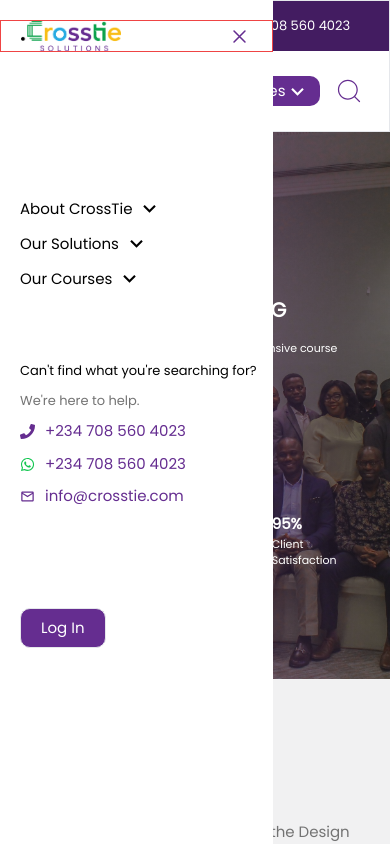
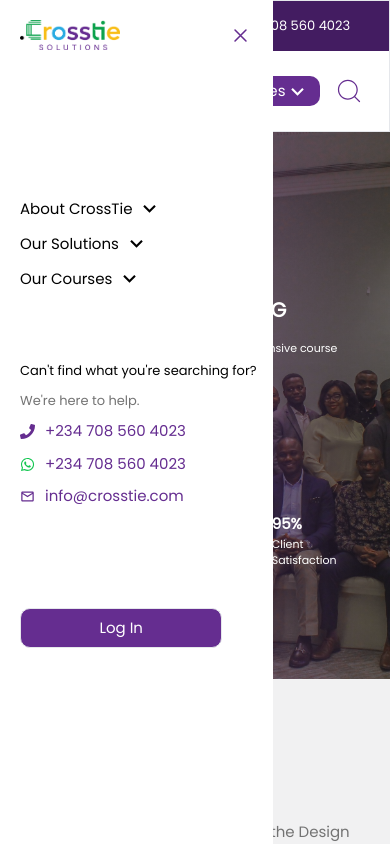
Before and after one commit to Crosstie-Solutions/website-frontend, a React (Vite) app: page / in a window 390 px wide. Both pictures are taken after a click on the icon 34 px from the left and 91 px from the top of the page. Shown: the top 844 px of the page. Built offline with nearby package versions, Linux system fonts and the light colour scheme; no server answers.

Commit message:
working on about page

```diff
--- a/src/components/Header/Header.jsx
+++ b/src/components/Header/Header.jsx
@@ -92,7 +92,7 @@
       // ref={navBarRef}
       >
 
-        <div className="absolute left-0 flex items-center justify-between h-auto px-2 border border-red-500 top-2 w-100">
+        <div className="absolute left-0 flex items-center justify-between h-auto px-2 top-2 w-100">
 
           <Link to="/"
           onClick={toggleNav}
@@ -166,7 +166,7 @@
               </div>
         </div>
 
-        <Link className="flex items-center justify-center w-auto px-2 mt-5 text-white border h-40px bg-crossLightPurple rounded-10">Log In</Link>
+        <Link className="flex items-center justify-center px-2 mt-5 text-white border w-80 h-40px bg-crossLightPurple rounded-10">Log In</Link>
       </ul>}
 
 
```
